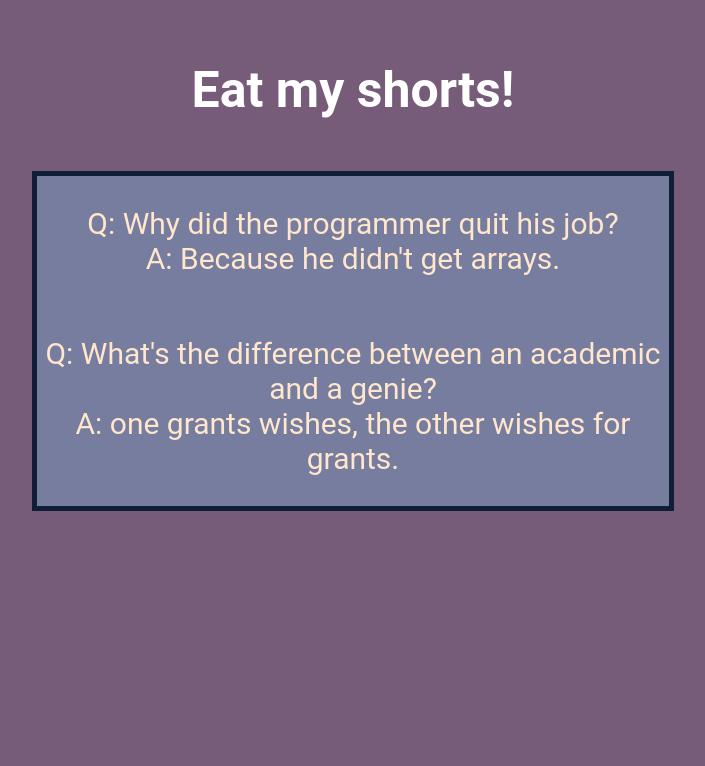
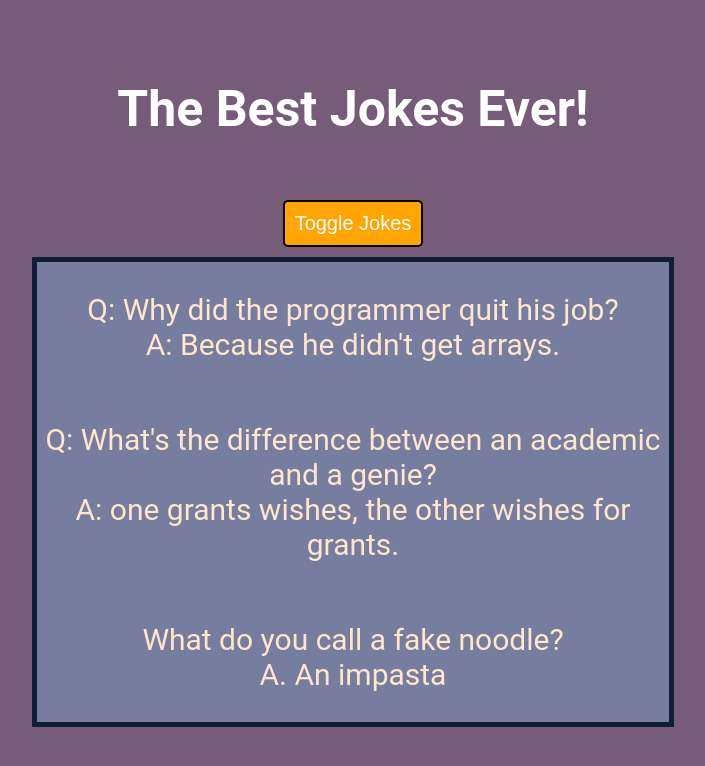
Before and after one commit to klp/js-master-student, a plain HTML site: page project/chapter_9/index.html in a window 1280 px wide. Shown: the whole page, without its empty margins (287-992 px from the left). Drawn offline with nearby package versions, Linux system fonts and the light colour scheme.

Commit message:
set-up before interactivity

```diff
--- a/project/chapter_9/index.html
+++ b/project/chapter_9/index.html
@@ -7,7 +7,9 @@
   </head>
   <body>
     <div class="formatText">
-      <h1>Eat my shorts!</h1>
+      <h1 id="noShow">Eat my shorts!</h1>
+      <h1>Bad jokes galore!</h1>
+      <button id="toggleJokes">Toggle Jokes</button>
         <section id="joke">
           <p>Q: Why did the programmer quit his job?
           A: Because he didn't get arrays.</p>
@@ -15,6 +17,7 @@
             A: one grants wishes, the other wishes for grants.</p>
         </section>
       </div>
+    <script src="https://code.jquery.com/jquery-3.6.0.min.js"></script>
     <script src="script.js"></script>
   </body>
 </html>
--- a/project/chapter_9/script.js
+++ b/project/chapter_9/script.js
@@ -1 +1,16 @@
 // alert("Everything's coming up Milhouse!");
+// $("h1").hide();
+$("#noShow").hide();
+$("h1").html("The Best Jokes Ever!")
+$("#joke").append("<p>What do you call a fake noodle? <br /> A. An impasta</p>");
+
+// modify ccs style for button
+$("#toggleJokes").css({
+    "background-color": "orange",
+    "color": "white",
+    "font-size": "20px",
+    "padding": "10px",
+    "border-radius": "5px",
+    "border": "2px solid black",
+    "margin": "10px"
+});
```
